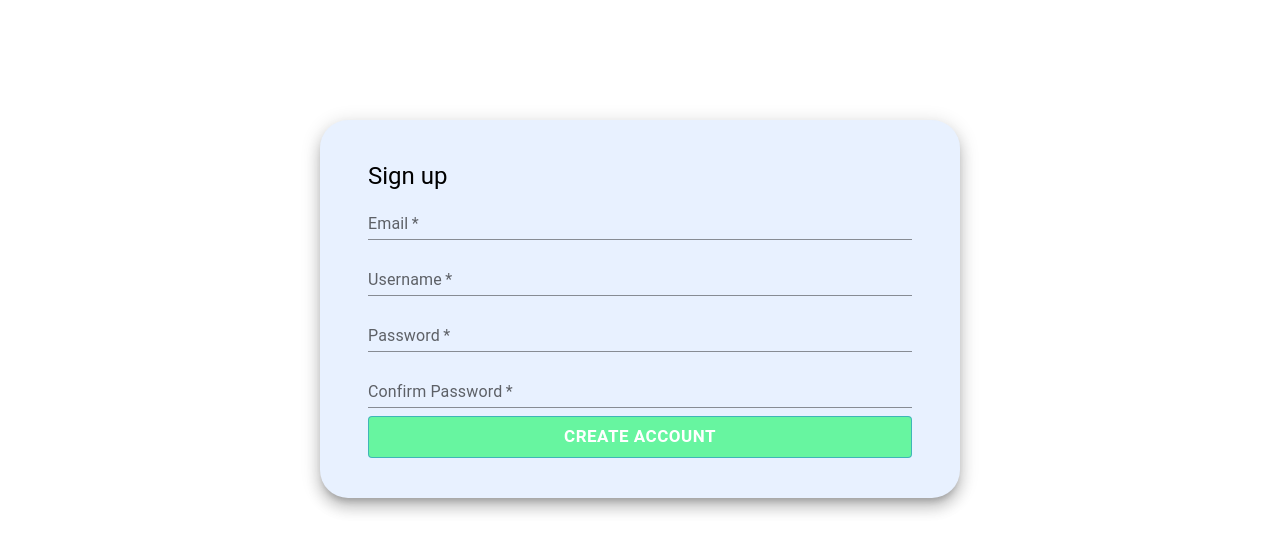
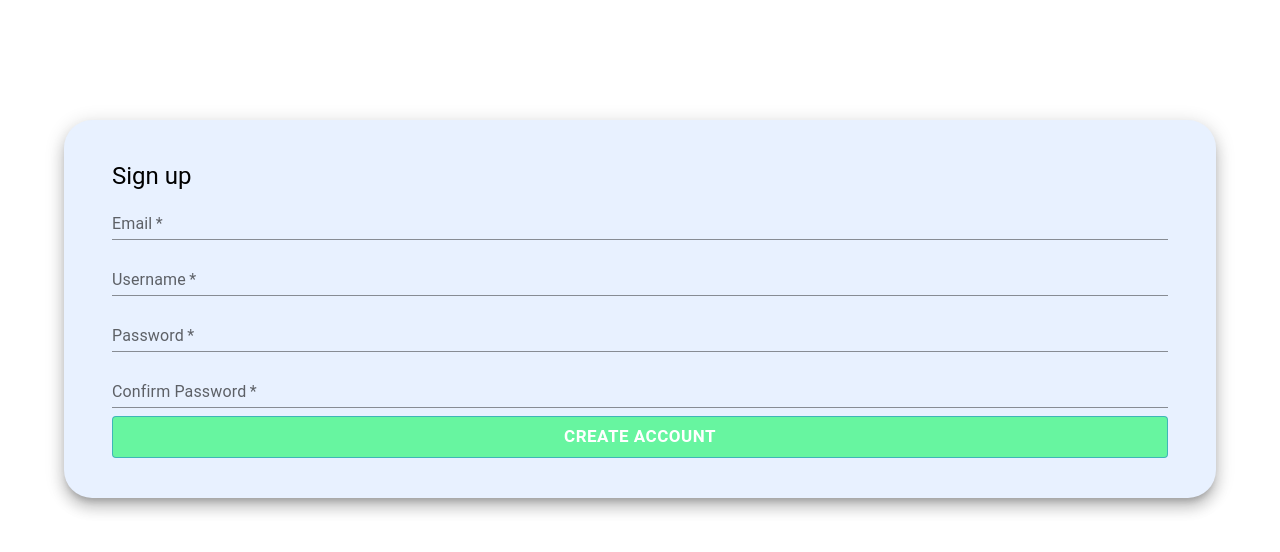
Before and after one commit to jhoo-o/cs422-project, a React (Create React App) app: page /Signup in a window 1280 px wide. Shown: the top 552 px of the page. Built offline with nearby package versions, Linux system fonts and the light colour scheme.

Commit message:
changed widths

```diff
--- a/src/pages/signin.js
+++ b/src/pages/signin.js
@@ -28,7 +28,7 @@ const Signin = () => {
     }
 
     return (
-        <Container sx={{height:"40%", width:"50%", backgroundColor:'#e8f1ff', mt:15,
+        <Container sx={{height:"40%", width:"90%", backgroundColor:'#e8f1ff', mt:15,
             justifyContent:"center", flexGrow: 1, boxShadow: 10, borderRadius: 7, padding: 5, paddingBottom: 5}}>
             <Container fixed sx={{flexGrow: 1, width: "100%", justifyContent:"center"}}>
                 <Typography variant="h5">
--- a/src/pages/signup.js
+++ b/src/pages/signup.js
@@ -26,7 +26,7 @@ const Signup = () => {
     }
 
     return (
-        <Container sx={{height:"50%", width:"50%", backgroundColor:'#e8f1ff', mt:15,
+        <Container sx={{height:"50%", width:"90%", backgroundColor:'#e8f1ff', mt:15,
             justifyContent:"center", flexGrow: 1, boxShadow: 10, borderRadius: 7, padding: 5, paddingBottom: 5}}>
             <Container fixed sx={{flexGrow: 1, width: "100%", justifyContent:"center"}}>
                 <Typography variant="h5">
```
